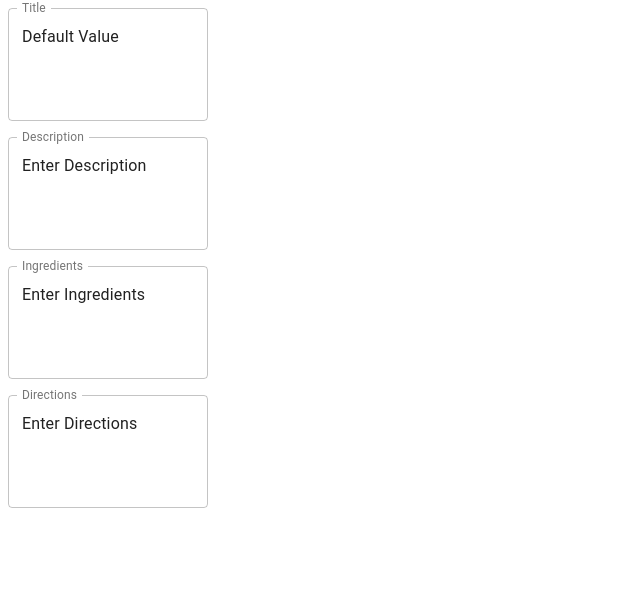
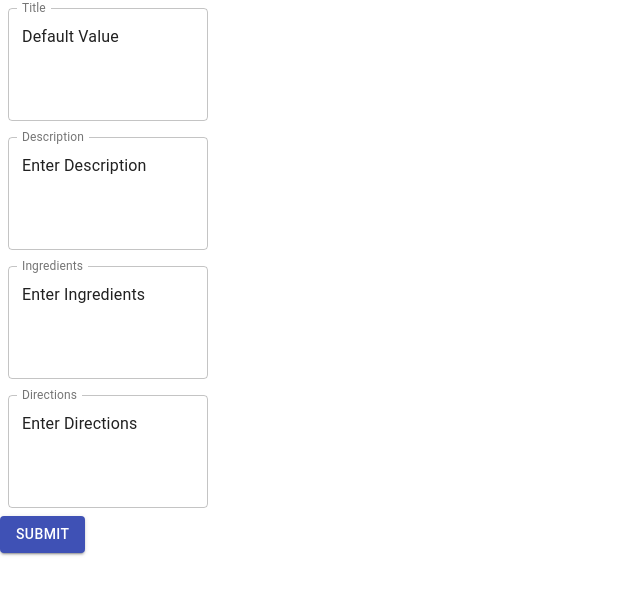
Before and after one commit to BW-WEBPT15-SecretFamilyRecipesCookbook5/frontend, a React (Create React App) app: page /addrecipe in a window 1280 px wide. Shown: the top 594 px of the page, without its empty margins (0-640 px from the left). Built offline with nearby package versions, Linux system fonts and the light colour scheme.

Commit message:
added button

```diff
--- a/src/components/AddRecipe.js
+++ b/src/components/AddRecipe.js
@@ -11,6 +11,7 @@
 import React, {UseState} from 'react';
 import { makeStyles } from '@material-ui/core/styles';
 import TextField from '@material-ui/core/TextField';
+import Button from '@material-ui/core/Button';
 
 const useStyles = makeStyles(theme => ({
   root: {
@@ -72,6 +73,9 @@
           variant="outlined"
         />
       </div>
+      <Button variant="contained" color="primary">
+       Submit
+      </Button>
     </form>
   );
 }
```
